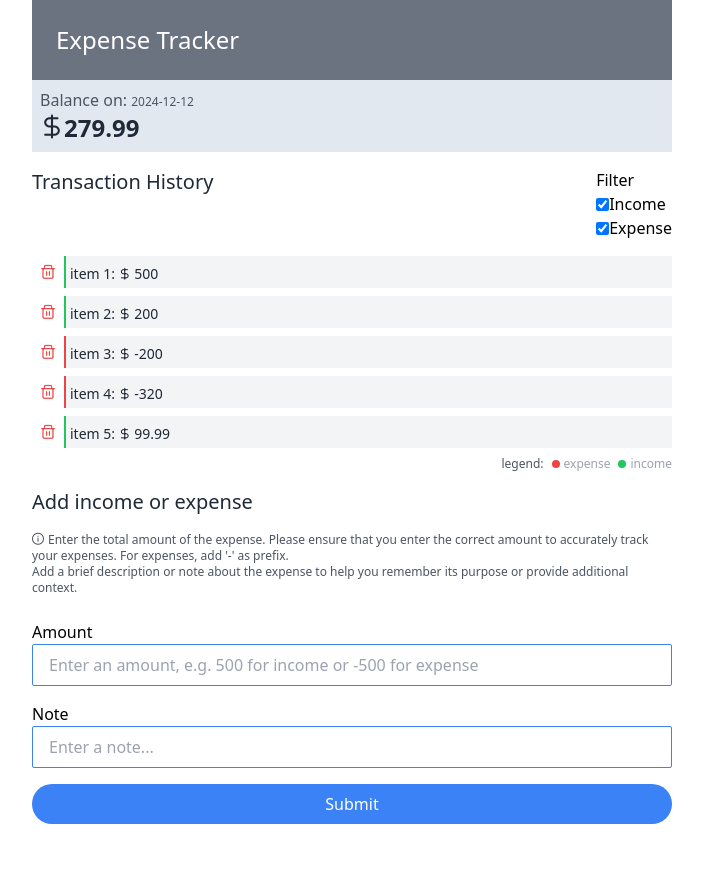
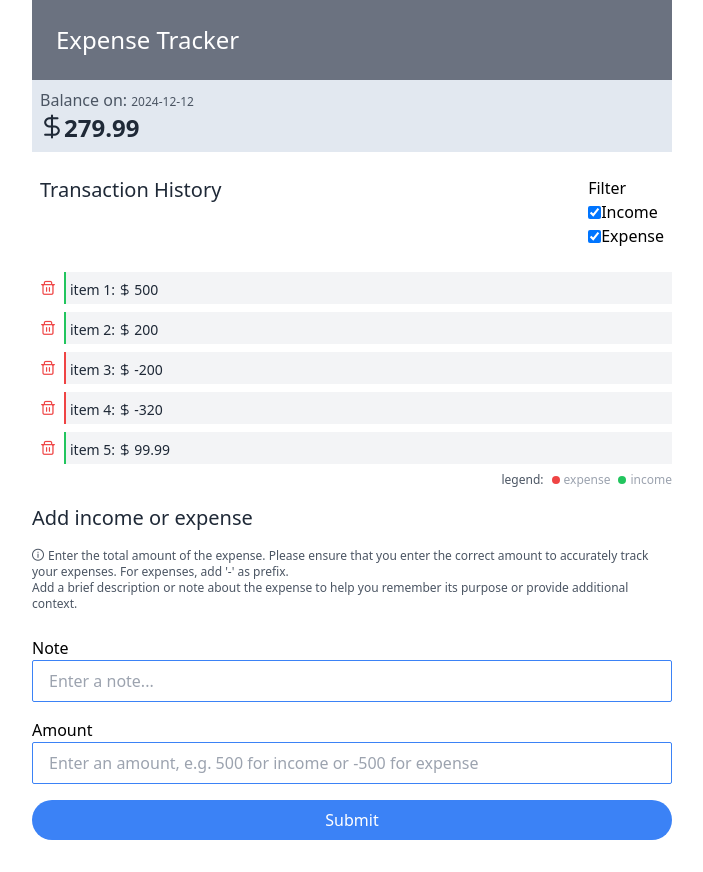
Before and after one commit to stakic-igor/expense-tracker, a Vue app: page / in a window 1280 px wide. Shown: the whole page, without its empty margins (288-991 px from the left). Built offline with nearby package versions, Linux system fonts and the light colour scheme.

Commit message:
add custom event to pass data to parent elem

```diff
--- a/src/App.vue
+++ b/src/App.vue
@@ -40,6 +40,10 @@ const handleDeleteItems = (id) => {
     items.value = items.value.filter((item) => { return item.id !== id})
 }
 
+const handleAddTransaction = (transactionData) => {
+    console.log(transactionData)
+}
+
 const balanceTotal = computed(() => {
     return (
         items.value.reduce((acc, currItem) => {
@@ -53,8 +57,8 @@ const balanceTotal = computed(() => {
 <template>
     <main class="w-1/2 mx-auto">
         <Header />
-        <Balance :balanceTotal="balanceTotal" @tommorrow="handleDays"/>
+        <Balance :balanceTotal="balanceTotal" />
         <TransactionHistory :items="items"  @passDeletedItems="handleDeleteItems"/>
-        <ExpenseForm />
+        <ExpenseForm @addTransaction="handleAddTransaction" />
     </main>
 </template>
--- a/src/components/Balance.vue
+++ b/src/components/Balance.vue
@@ -1,5 +1,5 @@
 <script setup>
-import { ref, defineProps, defineEmits } from 'vue';
+import { defineProps } from 'vue';
 
 const props = defineProps({
     balanceTotal: {
--- a/src/components/ExpenseForm.vue
+++ b/src/components/ExpenseForm.vue
@@ -1,7 +1,24 @@
 <script setup>
+import { ref, defineEmits } from 'vue';
+
+const amount = ref('');
+const note = ref('');
+
+const emit = defineEmits(['addTransaction']);
+
+const addTransaction = (transactionData) => {
+    emit('addTransaction', transactionData)
+}
 
 function handleSubmit() {
     console.log('submit');
+    console.log(note.value, amount.value);
+    const transactionData = {
+        amount: amount.value,
+        note: note.value,
+    }
+    addTransaction(transactionData)
+
 }
 </script>
 
@@ -15,21 +32,23 @@ function handleSubmit() {
         @submit.prevent="handleSubmit"
     >
         <div class="mb-4">
+            <label for="note" class="block">Note</label>
+            <input
+                v-model="note"
+                type="text"
+                id="note"
+                class="px-4 py-2 rounded-sm border border-blue-500 w-full"
+                placeholder="Enter a note..."
+            />
+        </div>
+        <div>
             <label for="amount" class="block">Amount</label>
             <input
+                v-model="amount"
                 type="text"
                 id="amount"
                 class="px-4 py-2 rounded-sm border border-blue-500 w-full"
                 placeholder="Enter an amount, e.g. 500 for income or -500 for expense"
-            />
-        </div>
-        <div>
-            <label for="note" class="block">Note</label>
-            <input
-                type="text"
-                id="note"
-                class="px-4 py-2 rounded-sm border border-blue-500 w-full"
-                placeholder="Enter a note..."
             />
         </div>
         <div>
--- a/src/components/TransactionHistory.vue
+++ b/src/components/TransactionHistory.vue
@@ -17,7 +17,7 @@ const passDeletedItem = (id) => {
 }
 </script>
 <template>
-    <div class="flex align-center justify-between my-4">
+    <div class="flex align-center justify-between my-4 p-2">
         <h3 class="text-xl text-gray-800">Transaction History</h3>
         <FilterTransactions />
     </div>
```
